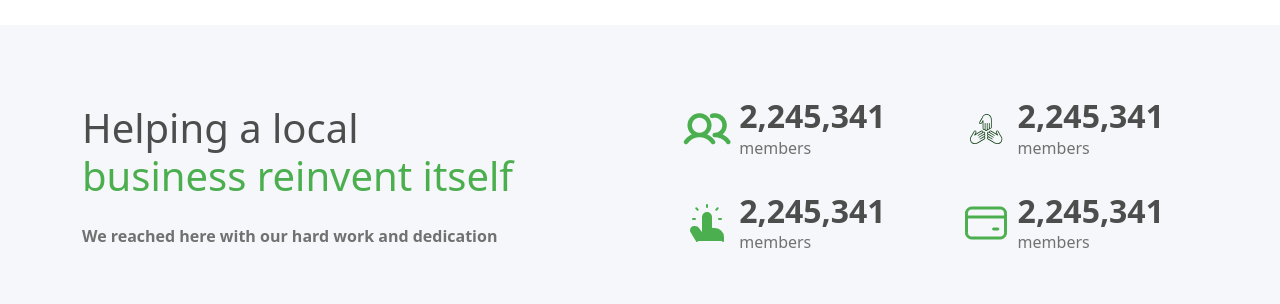
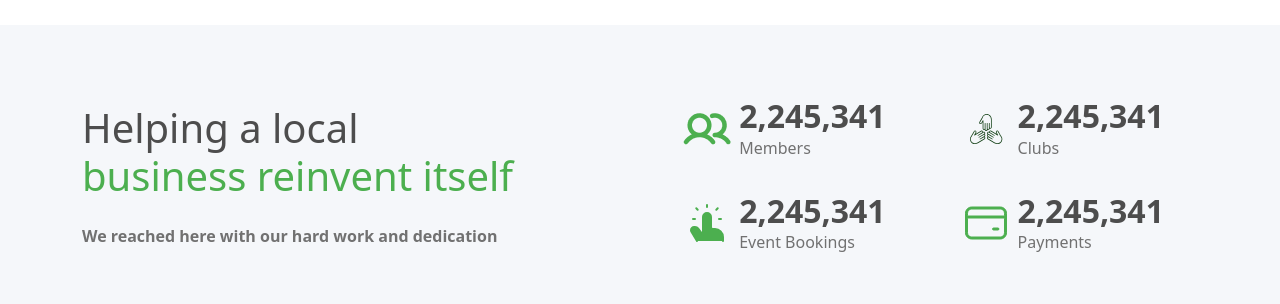
Before and after one commit to Suleman615/react-bootstrap, a React (Vite) app: page / in a window 1280 px wide. Shown: the part 1900-2204 px from the top of the page. Built offline with nearby package versions, Linux system fonts and the light colour scheme.

Commit message:
Achievements  resolved

```diff
--- a/src/components/Achievements.jsx
+++ b/src/components/Achievements.jsx
@@ -14,13 +14,13 @@ const Achievements = () => {
                 </div>
                 <div className=' flex-grow-1 flex-shrink-0 my-3 '>
                     <div className='d-flex flex-wrap gap-2 align-items-center align-items-md-start  justify-content-around '>
-                        <div className='d-flex align-items-center h-fit gap-2 my-2'><img className='mb-3' src={member} alt="member icon"  /> <div> <h2 className='fw-semibold text-dark-grey m-0'>2,245,341</h2> <p className='text-grey'>members</p></div></div>
-                        <div className='d-flex align-items-center h-fit gap-2 my-2'><img className='mb-3' src={club} alt="club icon"  /> <div> <h2 className='fw-semibold text-dark-grey m-0'>2,245,341</h2> <p className='text-grey'>members</p></div></div>
+                        <div className='d-flex align-items-center h-fit gap-2 my-2'><img className='mb-3' src={member} alt="member icon"  /> <div> <h2 className='fw-semibold text-dark-grey m-0'>2,245,341</h2> <p className='text-grey'>Members</p></div></div>
+                        <div className='d-flex align-items-center h-fit gap-2 my-2'><img className='mb-3' src={club} alt="club icon"  /> <div> <h2 className='fw-semibold text-dark-grey m-0'>2,245,341</h2> <p className='text-grey'>Clubs</p></div></div>
 
                     </div>
                     <div className='d-flex align-items-center flex-wrap gap-2 justify-content-around '>
-                        <div className='d-flex align-items-center h-fit gap-2 my-2'><img className='mb-3' src={event_booking} alt="booking icon"  /> <div> <h2 className='fw-semibold text-dark-grey m-0'>2,245,341</h2> <p className='text-grey'>members</p></div></div>
-                        <div className='d-flex align-items-center h-fit gap-2 my-2'><img className='mb-3' src={payments} alt="payment icon"  /> <div> <h2 className='fw-semibold text-dark-grey m-0'>2,245,341</h2> <p className='text-grey'>members</p></div></div>
+                        <div className='d-flex align-items-center h-fit gap-2 my-2'><img className='mb-3' src={event_booking} alt="booking icon"  /> <div> <h2 className='fw-semibold text-dark-grey m-0'>2,245,341</h2> <p className='text-grey'>Event Bookings</p></div></div>
+                        <div className='d-flex align-items-center h-fit gap-2 my-2'><img className='mb-3' src={payments} alt="payment icon"  /> <div> <h2 className='fw-semibold text-dark-grey m-0'>2,245,341</h2> <p className='text-grey'>Payments</p></div></div>
 
                     </div>
                 </div>
```
